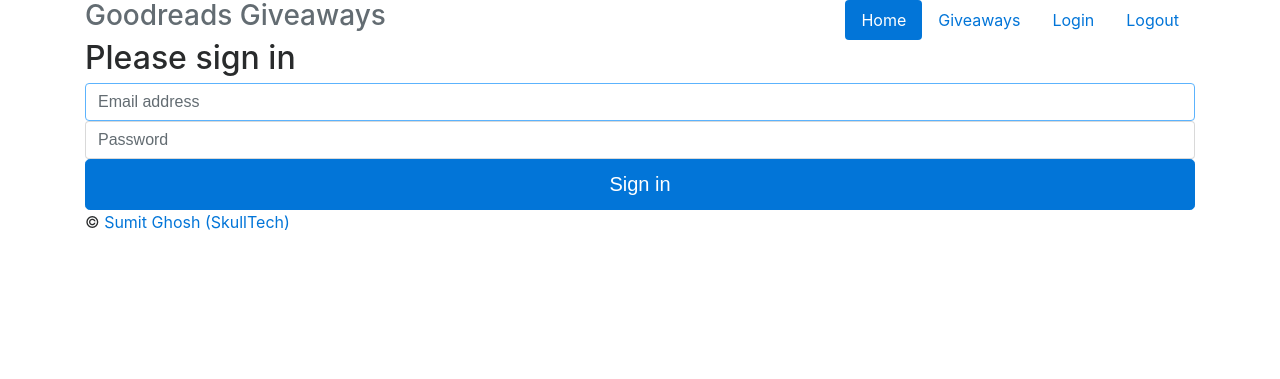
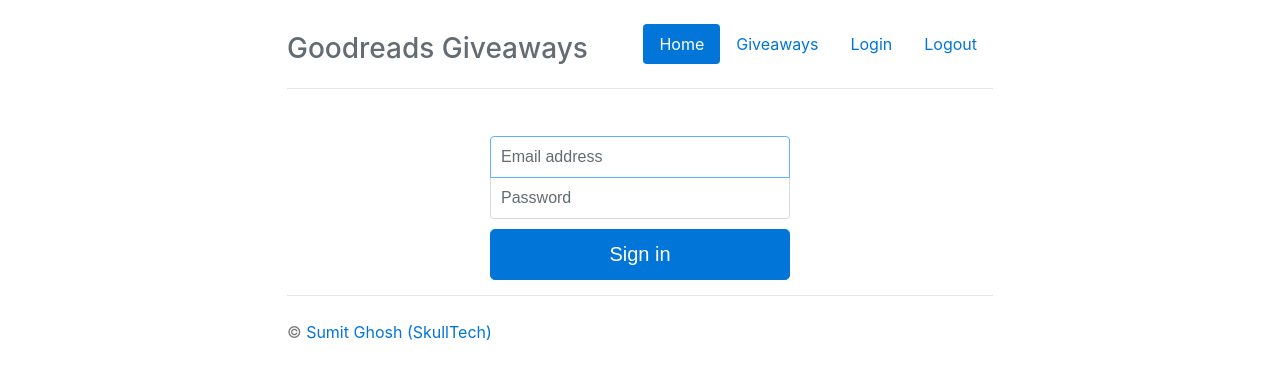
Before and after one commit to skulltech/goodgives, a Flask app: page /login in a window 1280 px wide. Shown: the top 379 px of the page. Run offline with Flask 2, Linux system fonts and the light colour scheme; some libraries are stand-ins or nearby versions.

Commit message:
Make the templates and static files working

```diff
--- a/app.py
+++ b/app.py
@@ -49,7 +49,7 @@ def login():
 
 @app.route('/', methods=['GET', 'POST'])
 def index():
-    pass
+    return render_template('index.html')
 
 
 
--- a/templates/custom.css
+++ b/static/styles/custom.css
@@ -80,3 +80,37 @@ body {
     border-bottom: 0;
   }
 }
+
+
+.form-signin {
+  max-width: 330px;
+  padding: 15px;
+  margin: 0 auto;
+}
+.form-signin .form-signin-heading,
+.form-signin .checkbox {
+  margin-bottom: 10px;
+}
+.form-signin .checkbox {
+  font-weight: 400;
+}
+.form-signin .form-control {
+  position: relative;
+  box-sizing: border-box;
+  height: auto;
+  padding: 10px;
+  font-size: 16px;
+}
+.form-signin .form-control:focus {
+  z-index: 2;
+}
+.form-signin input[type="email"] {
+  margin-bottom: -1px;
+  border-bottom-right-radius: 0;
+  border-bottom-left-radius: 0;
+}
+.form-signin input[type="password"] {
+  margin-bottom: 10px;
+  border-top-left-radius: 0;
+  border-top-right-radius: 0;
+}
--- a/templates/base.html
+++ b/templates/base.html
@@ -9,7 +9,7 @@
     <link rel="stylesheet" href="https://maxcdn.bootstrapcdn.com/bootstrap/4.0.0-beta.3/css/bootstrap.min.css" integrity="sha384-Zug+QiDoJOrZ5t4lssLdxGhVrurbmBWopoEl+M6BdEfwnCJZtKxi1KgxUyJq13dy" crossorigin="anonymous">
 
     <!-- Custom styles for this template -->
-    <link href="narrow-jumbotron.css" rel="stylesheet">
+    <link href="/static/styles/custom.css" rel="stylesheet">
 
     <title>Goodreads-Giveaways by SkullTech &mdash; {% block title %}{% endblock %}</title>
   </head>
@@ -22,13 +22,13 @@
               <a class="nav-link active" href="/">Home <span class="sr-only">(current)</span></a>
             </li>
             <li class="nav-item">
-              <a class="nav-link" href="#">Giveaways</a>
+              <a class="nav-link" href="/giveaways">Giveaways</a>
             </li>
             <li class="nav-item">
-              <a class="nav-link" href="#">Login</a>
+              <a class="nav-link" href="/login">Login</a>
             </li>
             <li class="nav-item">
-              <a class="nav-link" href="#">Logout</a>
+              <a class="nav-link" href="/logout">Logout</a>
             </li>
           </ul>
         </nav>
--- a/templates/login.html
+++ b/templates/login.html
@@ -3,7 +3,6 @@
 {% block content %}
 
 <form role="form" action="/login" method="post" class="form-signin">
-	<h2 class="form-signin-heading">Please sign in</h2>
 	<label for="inputEmail" class="sr-only">Email address</label>
 	<input type="email" name="username" id="inputEmail" class="form-control" placeholder="Email address" required autofocus>
 	<label for="inputPassword" class="sr-only">Password</label>
```
